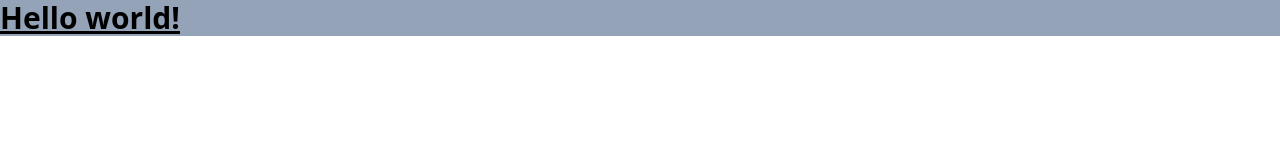
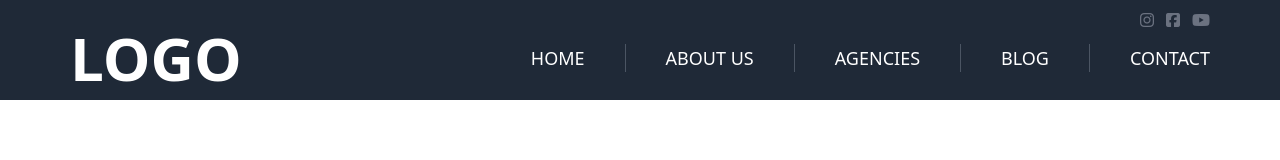
Before and after one commit to hasan-bulut/web_template, a website: page src/index.html in a window 1280 px wide. Drawn offline with Linux system fonts and the light colour scheme.

Commit message:
header added

```diff
--- a/package.json
+++ b/package.json
@@ -4,7 +4,7 @@
   "description": "",
   "main": "index.js",
   "scripts": {
-    "test": "echo \"Error: no test specified\" && exit 1"
+    "start": "npx tailwindcss -i ./input.css -o ./src/css/style.css --watch"
   },
   "keywords": [],
   "author": "",
--- a/src/index.html
+++ b/src/index.html
@@ -1,13 +1,59 @@
-<!doctype html>
+<!DOCTYPE html>
 <html>
-<head>
-  <meta charset="UTF-8">
-  <meta name="viewport" content="width=device-width, initial-scale=1.0">
-  <link href="./css/style.css" rel="stylesheet">
-</head>
-<body>
-  <h1 class="text-3xl font-bold underline bg-slate-400">
-    Hello world!
-  </h1>
-</body>
+  <head>
+    <meta charset="UTF-8" />
+    <meta name="viewport" content="width=device-width, initial-scale=1.0" />
+    <link href="./css/style.css" rel="stylesheet" />
+    <script
+      src="https://kit.fontawesome.com/a6947f0cf5.js"
+      crossorigin="anonymous"
+    ></script>
+  </head>
+  <body>
+    <header class="bg-gray-800 py-3 text-white">
+      <div
+        class="container flex items-center justify-end space-x-3 fill-gray-400"
+      >
+        <i
+          class="fa-brands fa-instagram text-gray-500 hover:text-gray-400 transition duration-400"
+        ></i>
+        <i
+          class="fa-brands fa-square-facebook text-gray-500 hover:text-gray-400 transition duration-400"
+        ></i>
+        <i
+          class="fa-brands fa-youtube text-gray-500 hover:text-gray-400 transition duration-400"
+        ></i>
+      </div>
+      <div class="container flex items-center justify-between space-x-16">
+        <a href="#" class="text-6xl font-bold">LOGO</a>
+        <nav class="flex justify-end flex-1">
+          <div class="flex items-center text-lg">
+            <a
+              href="#"
+              class="hover:text-red-500 border-r border-gray-600 px-10 transition duration-100"
+              >HOME</a
+            >
+            <a
+              href="#"
+              class="hover:text-red-500 border-r border-gray-600 px-10 transition duration-100"
+              >ABOUT US</a
+            >
+            <a
+              href="#"
+              class="hover:text-red-500 border-r border-gray-600 px-10 transition duration-100"
+              >AGENCIES</a
+            >
+            <a
+              href="#"
+              class="hover:text-red-500 border-r border-gray-600 px-10 transition duration-100"
+              >BLOG</a
+            >
+            <a href="#" class="hover:text-red-500 pl-10 transition duration-100"
+              >CONTACT</a
+            >
+          </div>
+        </nav>
+      </div>
+    </header>
+  </body>
 </html>
--- a/tailwind.config.js
+++ b/tailwind.config.js
@@ -1,7 +1,14 @@
 /** @type {import('tailwindcss').Config} */
 module.exports = {
   content: ["./src/**/*.{html,js}"],
-  theme: {
+  theme: {container:{
+    center:true,
+    screens:{
+      lg:'1140px',
+      xl:'1140px',
+      '2xl':'1140px',
+    }
+  },
     extend: {},
   },
   plugins: [],
```
Also changed, not shown: src/css/style.css.
